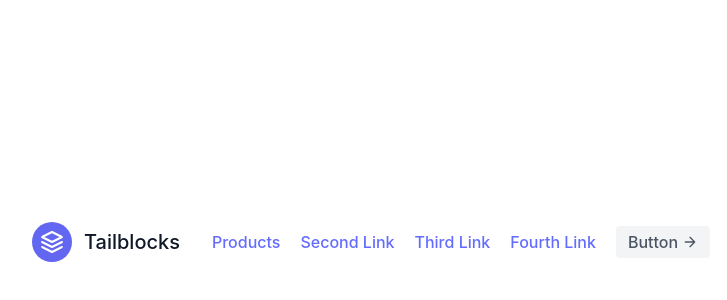
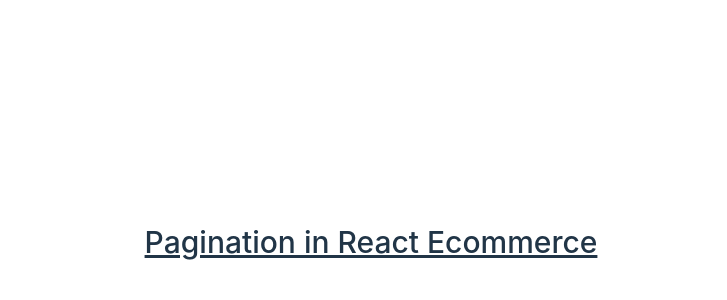
Before and after one commit to Najeeb93/React-Assignmt-4, a React (Vite) app: page / in a window 1280 px wide. Shown: the part 158-458 px from the top of the page, without its empty margins (269-996 px from the left). Built offline with nearby package versions, Linux system fonts and the light colour scheme.

Commit message:
add to commit pagination

```diff
--- a/src/Pages/Pagination.jsx
+++ b/src/Pages/Pagination.jsx
@@ -6,4 +6,6 @@ function Pagination() {
             <h1 className="font-medium text-3xl underline">Pagination in React Ecommerce </h1>
         </div>
     )
-}
+};
+
+export default Pagination;
--- a/src/main.jsx
+++ b/src/main.jsx
@@ -2,10 +2,12 @@ import { StrictMode } from 'react'
 import { createRoot } from 'react-dom/client'
 import App from './App.jsx'
 import './index.css'
+import Pagination from './Pages/Pagination.jsx'
 
 
 createRoot(document.getElementById('root')).render(
   <StrictMode>
-    <App />
+    <Pagination />
+    {/* <App /> */}
   </StrictMode>,
 )
```
